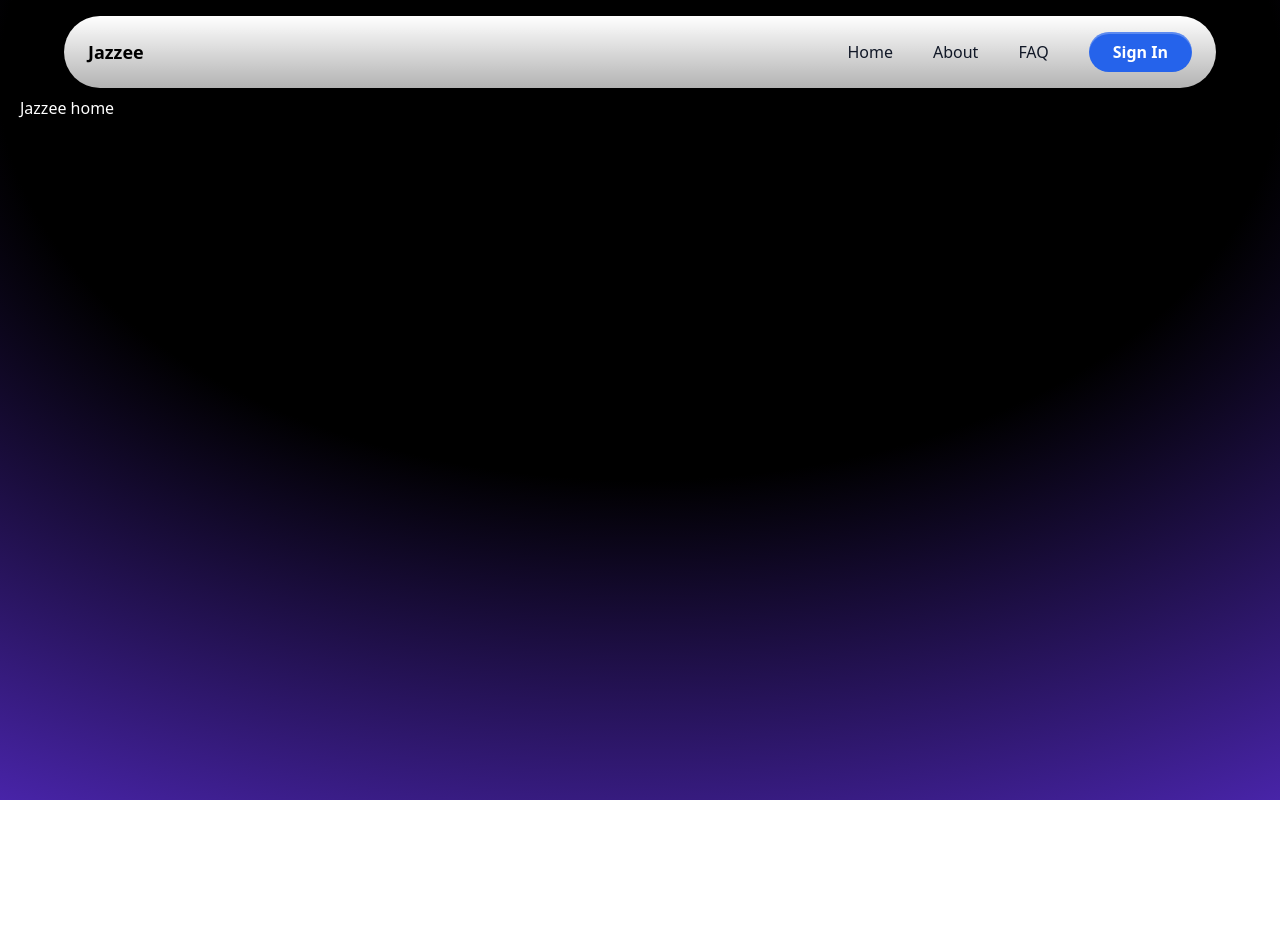
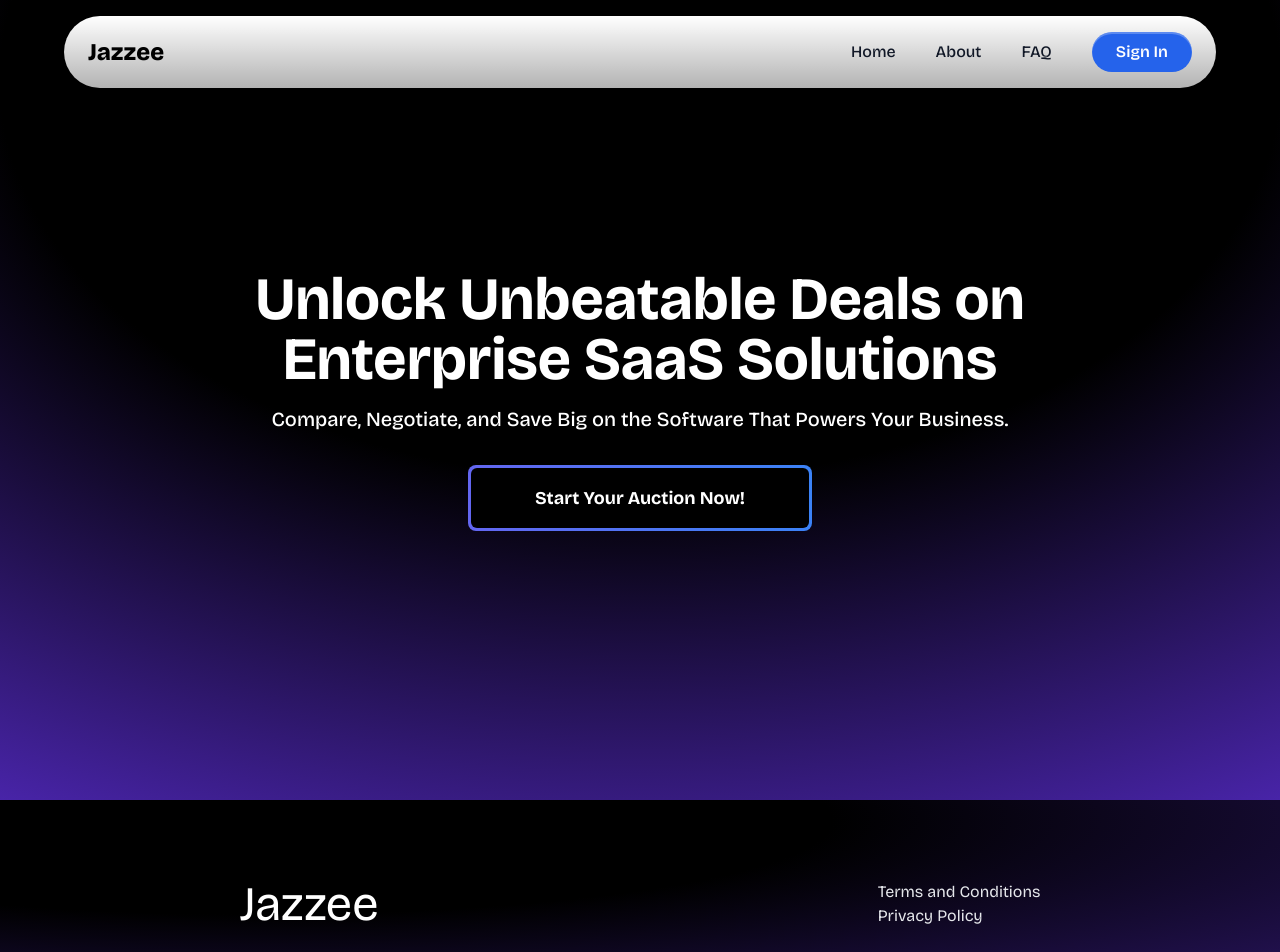
Before and after one commit to SirSimon162/Jazzee, a Next.js app: page / in a window 1280 px wide. Shown: the top 952 px of the page. Before the commit the page ends 800 px from the top, so only its background shows below. Built offline with nearby package versions, Linux system fonts and the light colour scheme.

Commit message:
feat: added hero

```diff
--- /dev/null
+++ b/app/components/Footer.js
@@ -0,0 +1,29 @@
+import React from "react";
+
+function Footer() {
+  return (
+    <div
+      className="flex flex-col md:flex-row w-full justify-around items-center border-t-1 border-t-gray-300 py-20 gap-5 [background:radial-gradient(225%_225%_at_20%_10%,#000_20%,#63e_100%)]"
+      id="Contact"
+    >
+      <div className="flex flex-col items-center sm:items-start">
+        <a
+          className="font-RobotoMono text-3xl sm:text-5xl text-white flex justify-center items-center gap-2"
+          href="/"
+        >
+          <p>Jazzee</p>
+        </a>
+      </div>
+      <div className="flex flex-col items-center sm:items-start text-gray-200 font-RobotoMono">
+        <a href="/tnc" target="__blank">
+          Terms and Conditions
+        </a>
+        <a href="/privacy" target="__blank">
+          Privacy Policy
+        </a>
+      </div>
+    </div>
+  );
+}
+
+export default Footer;
--- a/app/components/NavBar.js
+++ b/app/components/NavBar.js
@@ -16,7 +16,7 @@ function NavBar() {
       <div className="mx-auto px-2 md:px-4 py-2 md:py-4 flex justify-between items-center">
         <motion.a
           href="/"
-          className="flex items-center font-bold text-lg"
+          className="flex items-center font-black text-2xl"
           initial={{ opacity: 0 }}
           animate={{ opacity: 1 }}
           transition={{ delay: 0.3 }}
@@ -85,9 +85,7 @@ function NavBar() {
             >
               FAQs
             </motion.a>
-            <motion.button
-              className="px-6 py-2 bg-blue-600 hover:bg-blue-700 transition duration-200 rounded-full text-white shadow-[0px_2px_0px_0px_#FFFFFF40_inset] font-bold"
-            >
+            <motion.button className="px-6 py-2 bg-blue-600 hover:bg-blue-700 transition duration-200 rounded-full text-white shadow-[0px_2px_0px_0px_#FFFFFF40_inset] font-bold">
               Contact Us
             </motion.button>
           </div>
--- /dev/null
+++ b/app/components/buttons/CTA.js
@@ -0,0 +1,23 @@
+"use client";
+import React from "react";
+import { motion } from "framer-motion";
+
+function CTA() {
+  return (
+    <motion.a
+      className="p-[3px] relative"
+      href="/signup"
+      whileHover={{ scale: 1.05 }}
+      whileTap={{ scale: 0.95 }}
+      initial={{ y: 30, opacity: 0 }}
+      animate={{ y: 0, opacity: 1 }}
+    >
+      <div className="absolute inset-0 bg-gradient-to-r from-indigo-500 to-blue-500 rounded-lg" />
+      <div className="px-8 py-2 sm:px-16 sm:py-4 bg-black rounded-[6px] relative group transition duration-200 text-white hover:bg-transparent font-bold text-md sm:text-lg">
+        Start Your Auction Now!
+      </div>
+    </motion.a>
+  );
+}
+
+export default CTA;
--- /dev/null
+++ b/app/components/cursor/CustomCursor.js
@@ -0,0 +1,28 @@
+"use client";
+import { useEffect } from "react";
+import { motion, useMotionValue, useSpring } from "framer-motion";
+import { useMousePosition } from "./useMousePosition";
+
+const CustomCursor = () => {
+  const { x, y } = useMousePosition();
+  const cursorX = useMotionValue(x);
+  const cursorY = useMotionValue(y);
+  const springConfig = { damping: 20, stiffness: 100 };
+
+  const springX1 = useSpring(cursorX, springConfig);
+  const springY1 = useSpring(cursorY, springConfig);
+  useEffect(() => {
+    cursorX.set(x);
+    cursorY.set(y);
+  }, [x, y]);
+
+  return (
+    <motion.div
+      className="fixed top-0 left-0 w-8 h-8 bg-white rounded-full pointer-events-none z-50 mix-blend-difference"
+      style={{ translateX: springX1, translateY: springY1 }}
+      transition={{ duration: 0.15 }}
+    />
+  );
+};
+
+export default CustomCursor;
--- /dev/null
+++ b/app/components/cursor/useMousePosition.js
@@ -0,0 +1,19 @@
+import { useState, useEffect } from "react";
+
+export const useMousePosition = () => {
+  const [position, setPosition] = useState({ x: -100, y: -100 });
+
+  useEffect(() => {
+    const updatePosition = (event) => {
+      setPosition({ x: event.clientX, y: event.clientY });
+    };
+
+    window.addEventListener("mousemove", updatePosition);
+
+    return () => {
+      window.removeEventListener("mousemove", updatePosition);
+    };
+  }, []);
+
+  return position;
+};
--- a/app/layout.js
+++ b/app/layout.js
@@ -1,19 +1,26 @@
 import "./globals.css";
+import {Bricolage_Grotesque} from "next/font/google";
 import SessionWrapper from "./components/SessionWrapper";
 import NavBar from "./components/NavBar";
+import Footer from "./components/Footer";
 
 export const metadata = {
   title: "Create Next App",
   description: "Generated by create next app",
 };
 
+export const bricolage = Bricolage_Grotesque({
+  subsets: ['latin']
+})
+
 export default function RootLayout({ children }) {
   return (
     <html lang="en">
       <SessionWrapper>
-        <body className="flex flex-col items-center justify-center w-full">
+        <body className={`flex flex-col items-center justify-center w-full ${bricolage.className}`}>
           <NavBar />
           {children}
+          <Footer />
         </body>
       </SessionWrapper>
     </html>
--- /dev/null
+++ b/app/lib/util.js
@@ -0,0 +1,6 @@
+import { clsx } from "clsx";
+import { twMerge } from "tailwind-merge";
+
+export function cn(...inputs) {
+  return twMerge(clsx(inputs));
+}
--- a/app/page.js
+++ b/app/page.js
@@ -1,8 +1,21 @@
+import CustomCursor from "./components/cursor/CustomCursor";
+import CTA from "./components/buttons/CTA";
+
 function Home() {
   return (
-    <div className="text-white min-h-screen inset-0 -z-10 h-full w-full items-center px-5 py-24 [background:radial-gradient(125%_125%_at_50%_10%,#000_40%,#63e_100%)]">
-      Jazzee home
-    </div>
+    <>
+      <CustomCursor />
+      <div className="text-white min-h-screen inset-0 -z-10 h-full w-full flex flex-col justify-center items-center px-5 py-24 [background:radial-gradient(125%_125%_at_50%_10%,#000_40%,#63e_100%)] p-2">
+        <p className="text-center font-bold text-2xl sm:text-6xl max-w-5xl">
+          Unlock Unbeatable Deals on Enterprise SaaS Solutions
+        </p>
+        <p className="text-center font-medium text-md sm:text-xl mb-3 mt-2 sm:mb-8 sm:mt-4">
+          Compare, Negotiate, and Save Big on the Software That Powers Your
+          Business.
+        </p>
+        <CTA />
+      </div>
+    </>
   );
 }
 
--- a/package.json
+++ b/package.json
@@ -9,12 +9,15 @@
     "lint": "next lint"
   },
   "dependencies": {
+    "clsx": "^2.1.1",
     "framer-motion": "^11.3.30",
     "hamburger-react": "^2.5.1",
     "next": "14.2.6",
     "next-auth": "^4.24.7",
     "react": "^18",
-    "react-dom": "^18"
+    "react-dom": "^18",
+    "react-element-to-jsx-string": "^15.0.0",
+    "tailwind-merge": "^2.5.2"
   },
   "devDependencies": {
     "autoprefixer": "^10.4.20",
--- a/tailwind.config.js
+++ b/tailwind.config.js
@@ -7,7 +7,21 @@ module.exports = {
     "./src/**/*.{js,ts,jsx,tsx,mdx}",
   ],
   theme: {
-    extend: {},
+    extend: {
+      animation: {
+        shimmer: "shimmer 2s linear infinite",
+      },
+      keyframes: {
+        shimmer: {
+          from: {
+            backgroundPosition: "0 0",
+          },
+          to: {
+            backgroundPosition: "-200% 0",
+          },
+        },
+      },
+    },
   },
   plugins: [],
 }
```
Also changed, not shown: 1 other file (tests, documents, lock files or other folders).
